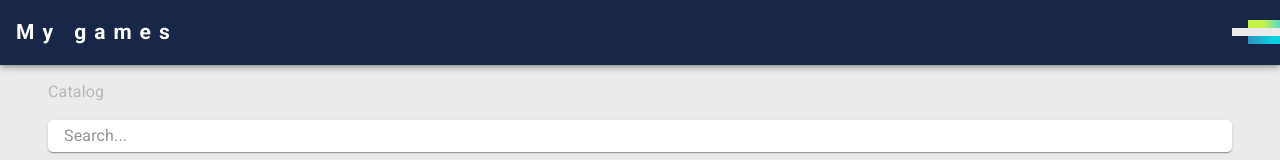
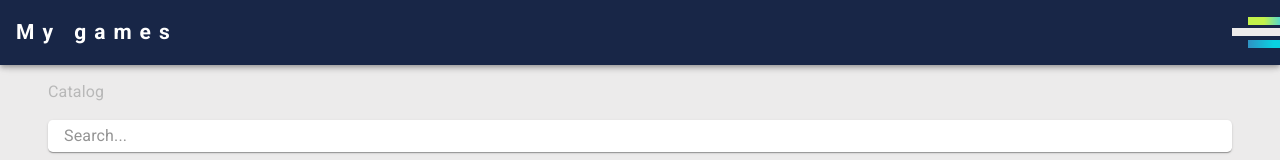
Before and after one commit to Leanderson-Coelho/translucent-2021, a React (Create React App) app in the folder my-games-frontend/: page /catalog in a window 1280 px wide. Shown: the top 160 px of the page. Built offline with nearby package versions, Linux system fonts and the light colour scheme.

Commit message:
feat: Header sticks distance style

```diff
--- a/my-games-frontend/src/components/Header/style.css
+++ b/my-games-frontend/src/components/Header/style.css
@@ -33,6 +33,7 @@
   height: 0.5rem;
   width: 3rem;
   background-color: #ecebeb;
+  margin: 0.2rem 0 0.2rem 0;
 }
 
 .topStick {
```
